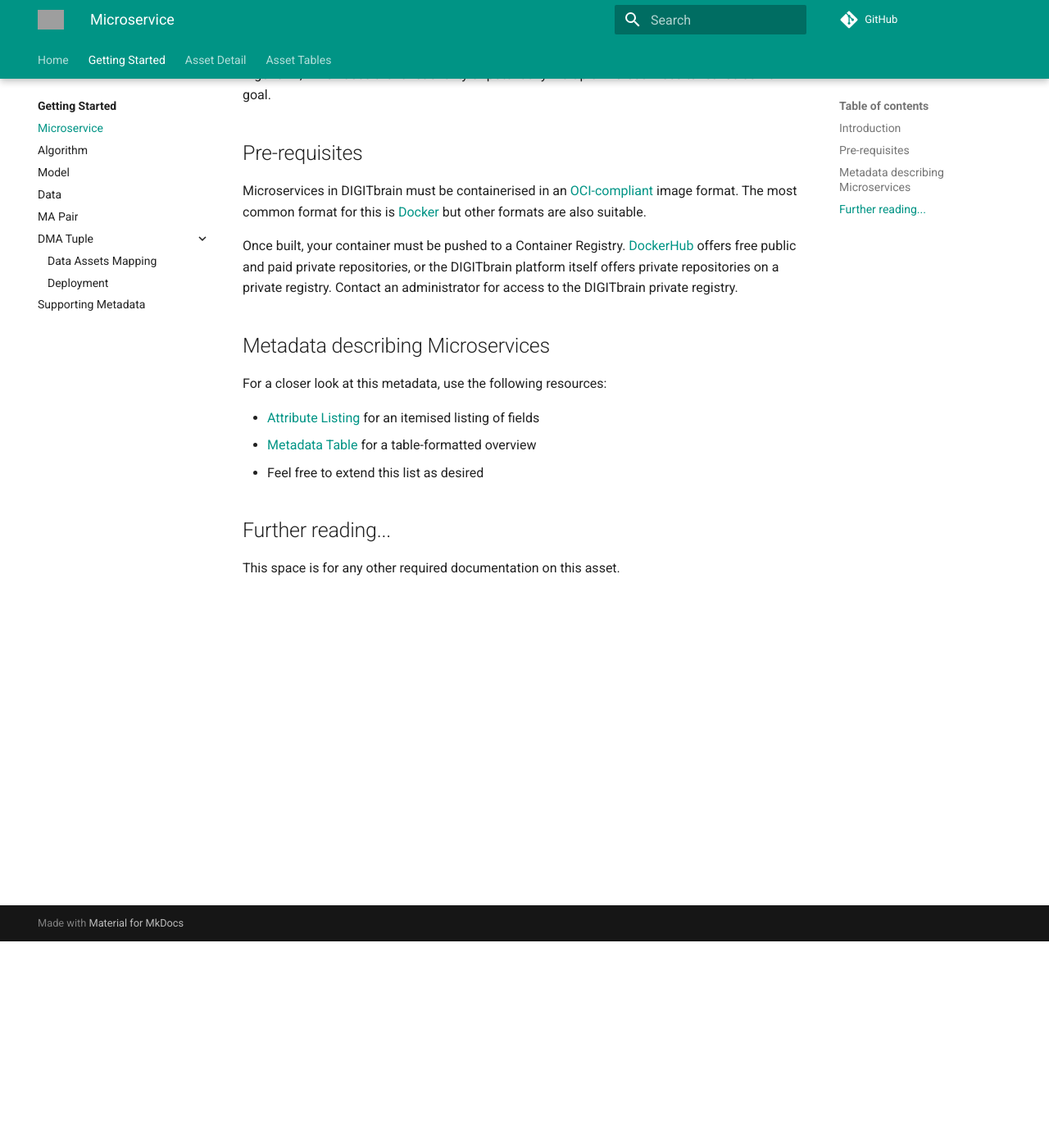
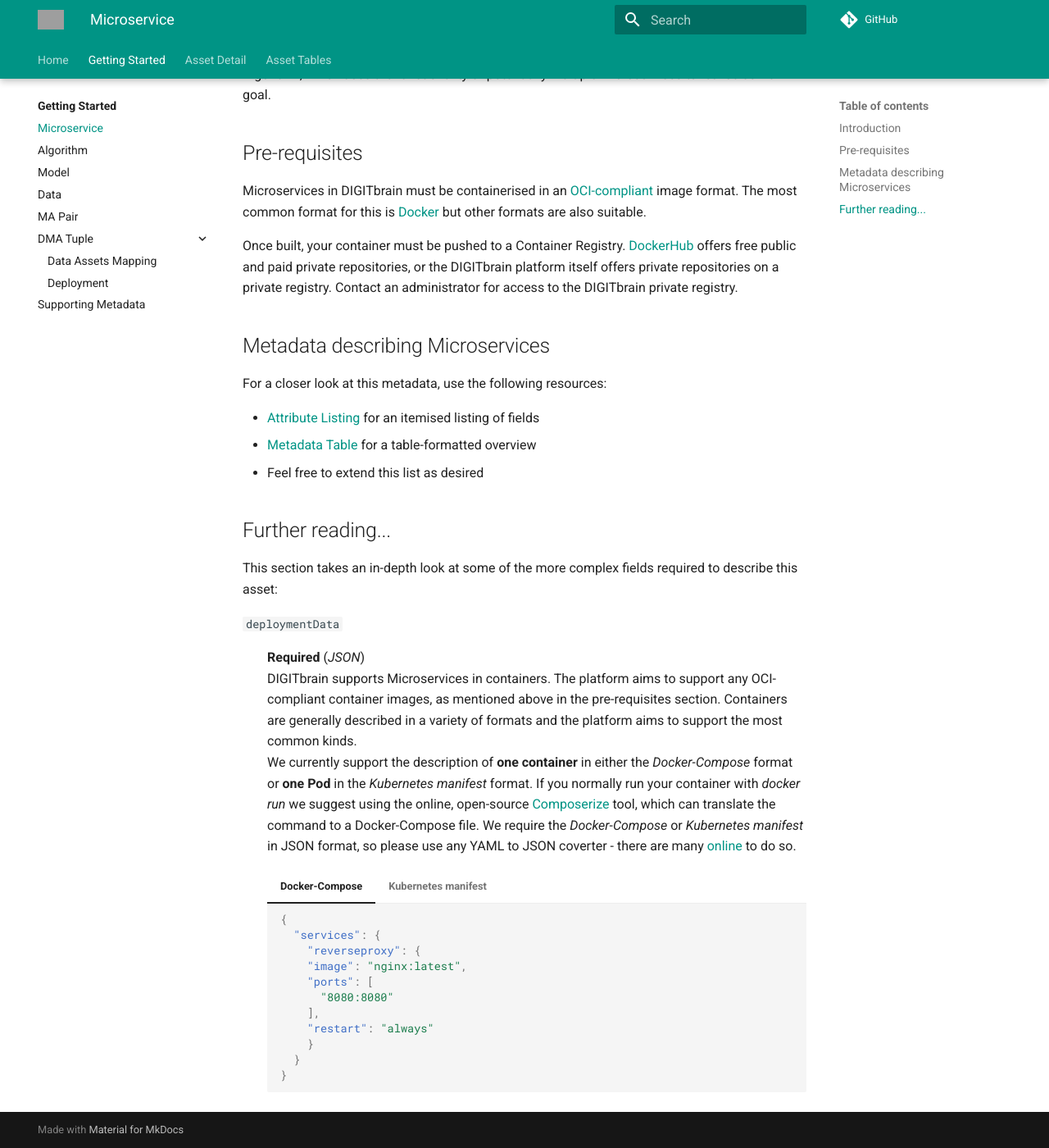
Before and after one commit to DIGITbrain/digitbrain.github.io, an MkDocs documentation site: the page built from docs/start/microservice.md, in a window 1280 px wide and 1400 px high, scrolled down 252 px. Shown: the whole window at 82% size. Built offline with MkDocs 1.6.1 and Material for MkDocs 9.7.7, drawn with Linux system fonts in a browser that asks for light colours; comment, search, counter and statistics services are not loaded; grey boxes are pictures that could not be loaded.

Commit message:
docs(ms): add deploymentData examples

````diff
--- a/docs/start/microservice.md
+++ b/docs/start/microservice.md
@@ -31,4 +31,60 @@ For a closer look at this metadata, use the following resources:
 
 ## Further reading...
 
-This space is for any other required documentation on this asset.
+This section takes an in-depth look at some of the more complex fields
+required to describe this asset:
+
+`deploymentData`
+
+:   **Required** (*JSON*) <br>DIGITbrain supports Microservices in containers. The platform aims
+to support any OCI-compliant container images, as mentioned above in the pre-requisites
+section. Containers are generally described in a variety of formats and the platform
+aims to support the most common kinds.<br>
+We currently support the description of **one container** in either the *Docker-Compose*
+format or **one Pod** in the *Kubernetes manifest* format. If you normally run your
+container with *docker run* we suggest using the online, open-source
+[Composerize](https://www.composerize.com/) tool, which can translate the command to a
+Docker-Compose file. We require the *Docker-Compose* or *Kubernetes manifest* in JSON
+format, so please use any YAML to JSON coverter - there are many
+[online](https://www.google.com/search?q=yaml+to+json+online) to do so.
+
+    === "Docker-Compose"
+
+        ``` json
+        {
+          "services": {
+            "reverseproxy": {
+            "image": "nginx:latest",
+            "ports": [
+              "8080:8080"
+            ],
+            "restart": "always"
+            }
+          }
+        }
+        ```
+
+    === "Kubernetes manifest"
+
+        ``` json
+        {
+          "apiVersion": "v1",
+          "kind": "Pod",
+          "metadata": {
+            "name": "reverseproxy"
+          },
+          "spec": {
+            "containers": [
+              {
+                "name": "reverseproxy",
+                "image": "nginx:latest",
+                "ports": [
+                  {
+                    "containerPort": 8080
+                  }
+                ]
+              }
+            ]
+          }
+        }
+        ```
````
